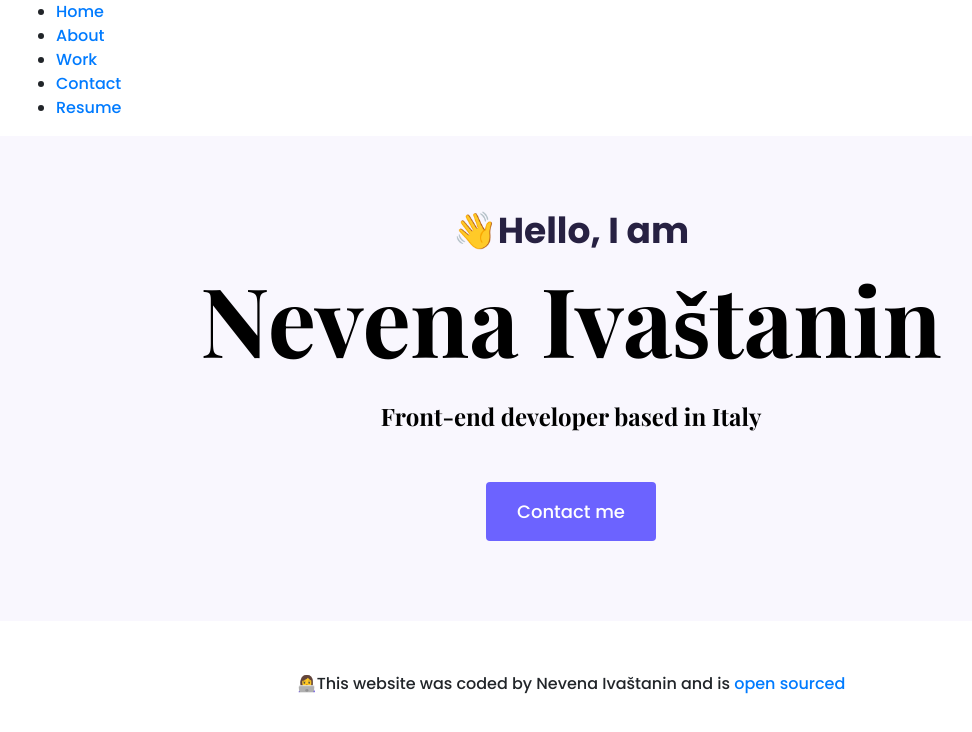
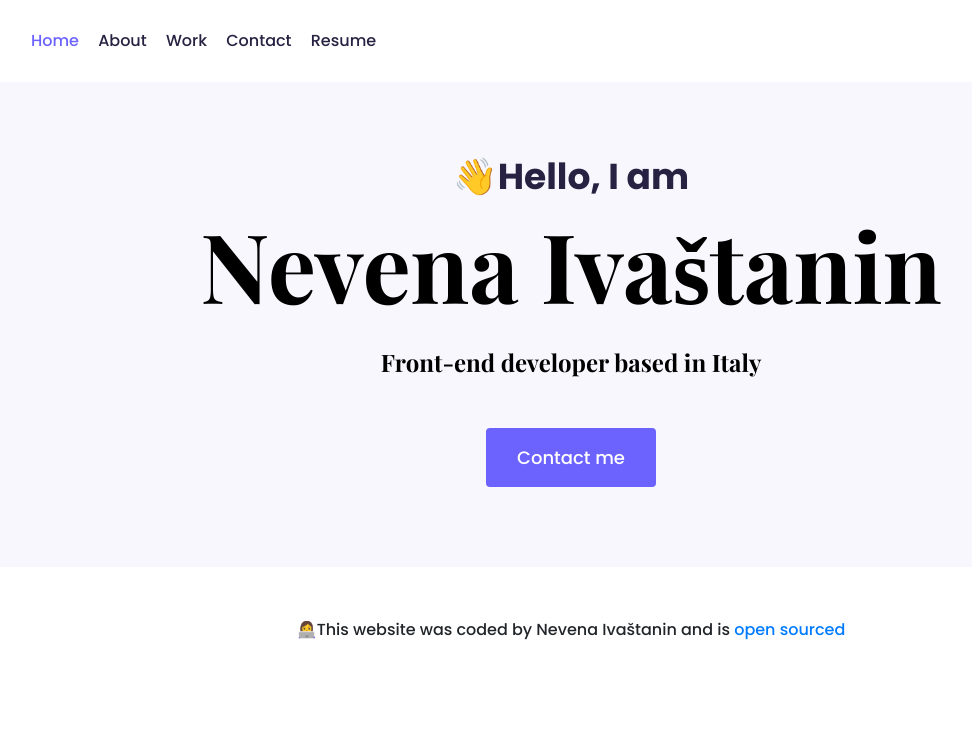
Before and after one commit to nevena31/portfolio-with-resume, a plain HTML site: page index.html in a window 1280 px wide. Shown: the whole page, without its empty margins (69-1041 px from the left). Drawn offline with nearby package versions, Linux system fonts and the light colour scheme.

Commit message:
Styled nav bar

```diff
--- a/index.html
+++ b/index.html
@@ -55,7 +55,7 @@
             <a href="/work.html" title="Nevena's work">Work</a>
           </li>
           <li><a href="/contact.html" title="Contact Nevena">Contact</a></li>
-          <li><a href="/resume.html" title="Contact Nevena">Resume</a></li>
+          <li><a href="/resume.html" title="Nevena's resume">Resume</a></li>
         </ul>
         </nav>
     </div>
--- a/styles/portfolio.css
+++ b/styles/portfolio.css
@@ -82,3 +82,34 @@ p {
   background: var(--branding-color);
   color: white;
 }
+
+nav {
+  padding: 20px 0;
+}
+
+nav ul {
+  padding: 0;
+  margin: 0;
+}
+
+nav li {
+  display: inline;
+  list-style: none;
+  line-height: 42px;
+  margin-left: 15px;
+}
+
+nav a {
+  text-decoration: none;
+  color: #272142;
+  transition: all 100ms ease-in-out;
+}
+
+nav a:hover,
+nav li.active a {
+  color: var(--branding-color);
+}
+
+footer {
+  margin: 60px 0;
+}
```
Also changed, not shown: resume.html (+9 -0 lines).
